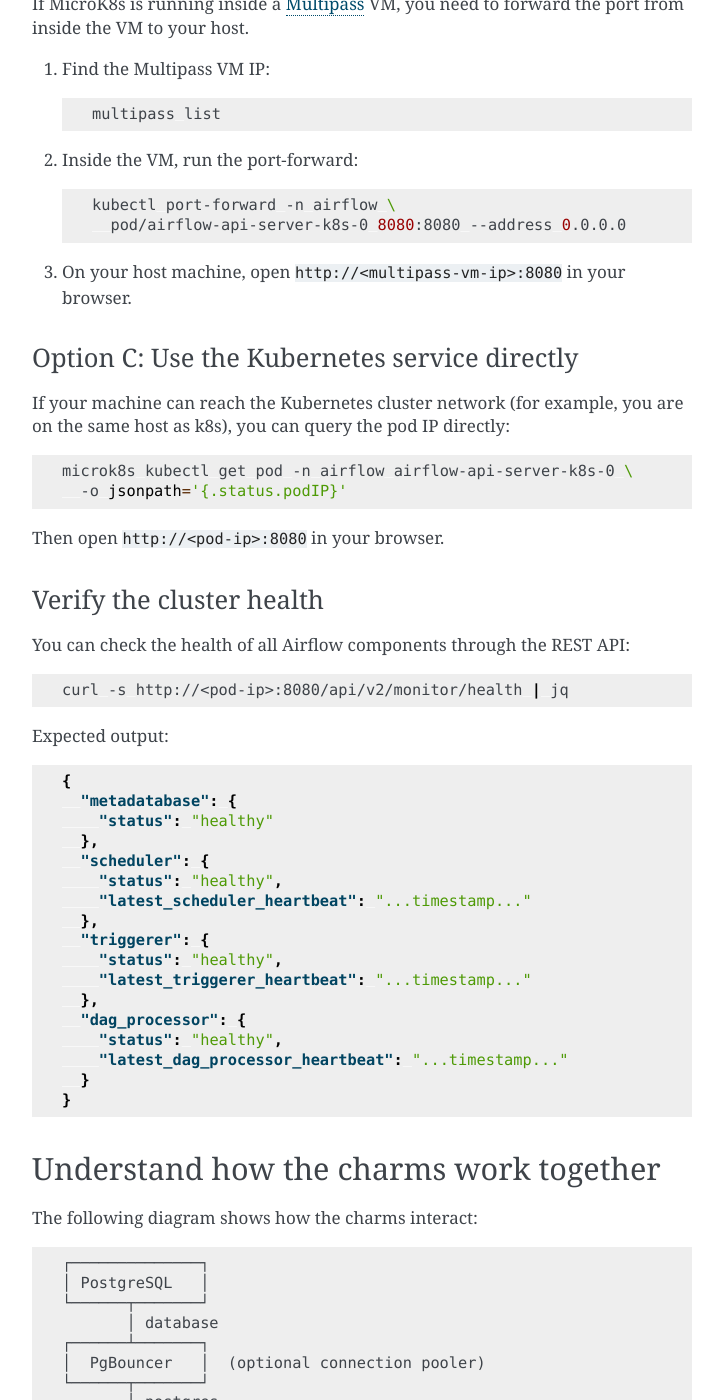
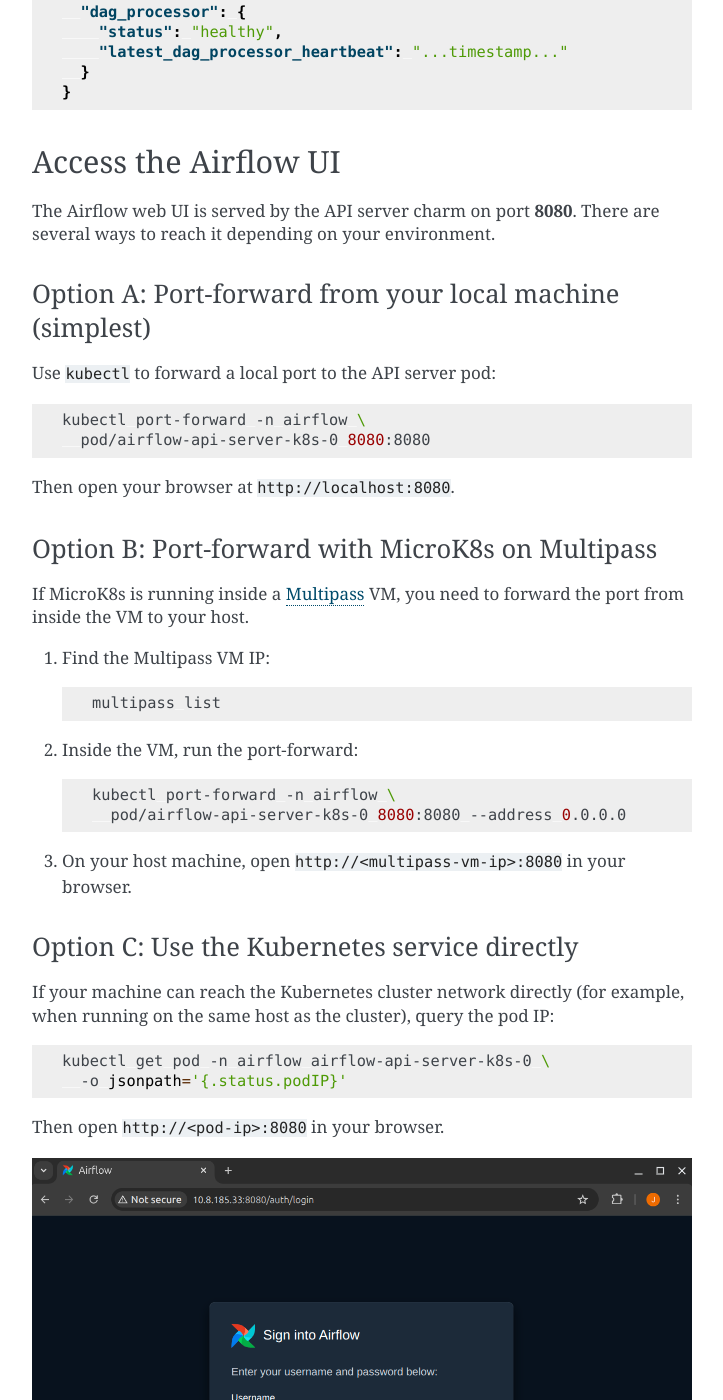
Before and after one commit to canonical/charmed-airflow-documentation, a Sphinx documentation site: the page built from docs/tutorial.rst, in a window 1280 px wide and 1400 px high, scrolled down 4572 px. Shown: the whole window, without its empty margins (388-1111 px from the left). Built offline with Sphinx 7.4.7, drawn with Linux system fonts in a browser that asks for light colours; some of the changed text lies outside the part shown.

Commit message:
docs: Add airflow ui images to tutorial

```diff
--- a/docs/tutorial.rst
+++ b/docs/tutorial.rst
@@ -1,4 +1,4 @@
-.. _Tutorial:
+.. _deploy-airflow-tutorial:
 
 Tutorial: Deploy Airflow with Juju
 ==================================
@@ -60,6 +60,25 @@
 The Charmed Airflow solution consists of several charms that work together.
 This section walks you through deploying each one and wiring them up.
 
+Deploy PostgreSQL and PgBouncer
+~~~~~~~~~~~~~~~~~~~~~~~~~~~~~~~
+
+Airflow requires a PostgreSQL database to store metadata. Deploy PostgreSQL
+and PgBouncer (connection pooler):
+
+.. code-block:: bash
+
+   juju deploy postgresql-k8s --channel=14/stable --trust
+   juju deploy pgbouncer-k8s --trust
+
+.. note::
+
+   **PgBouncer is optional.** PgBouncer acts as a connection pooler, reducing
+   the number of direct connections to PostgreSQL. It is recommended for
+   production workloads but not required. If you skip PgBouncer, integrate the
+   coordinator directly with PostgreSQL instead of PgBouncer in the
+   integration step below.
+
 Deploy the Airflow Coordinator
 ~~~~~~~~~~~~~~~~~~~~~~~~~~~~~~
 
@@ -100,25 +119,6 @@
    * - ``airflow-triggerer-k8s``
      - Handles deferred (asynchronous) tasks.
 
-Deploy PostgreSQL and PgBouncer
-~~~~~~~~~~~~~~~~~~~~~~~~~~~~~~~
-
-Airflow requires a PostgreSQL database to store metadata. Deploy PostgreSQL
-and PgBouncer (connection pooler):
-
-.. code-block:: bash
-
-   juju deploy postgresql-k8s --channel=14/stable --trust
-   juju deploy pgbouncer-k8s --trust
-
-.. note::
-
-   **PgBouncer is optional.** If you prefer a simpler setup, you can skip
-   PgBouncer.
-   PgBouncer is recommended for production workloads because it pools database
-   connections, reducing resource usage on PostgreSQL when many Airflow
-   components connect simultaneously.
-
 .. _integrate-charms:
 
 Integrate the charms
@@ -127,7 +127,7 @@
 Juju *integrations* (also called *relations*) connect the charms so they can
 exchange configuration, endpoints, and credentials automatically.
 
-Integrate PgBouncer with PostgreSQL:
+If you deployed PgBouncer, connect it to PostgreSQL first:
 
 .. code-block:: bash
 
@@ -216,6 +216,36 @@
    pgbouncer-k8s/0*              active    idle   10.1.0.189
    postgresql-k8s/0*             active    idle   10.1.0.2           Primary
 
+Verify the cluster health
+~~~~~~~~~~~~~~~~~~~~~~~~~
+
+You can check the health of all Airflow components through the REST API:
+
+.. code-block:: bash
+
+   curl -s http://<pod-ip>:8080/api/v2/monitor/health | jq
+
+Expected output:
+
+.. code-block:: json
+
+   {
+     "metadatabase": {
+       "status": "healthy"
+     },
+     "scheduler": {
+       "status": "healthy",
+       "latest_scheduler_heartbeat": "...timestamp..."
+     },
+     "triggerer": {
+       "status": "healthy",
+       "latest_triggerer_heartbeat": "...timestamp..."
+     },
+     "dag_processor": {
+       "status": "healthy",
+       "latest_dag_processor_heartbeat": "...timestamp..."
+     }
+   }
 
 .. _access-ui:
 
@@ -262,24 +292,45 @@
 Option C: Use the Kubernetes service directly
 ~~~~~~~~~~~~~~~~~~~~~~~~~~~~~~~~~~~~~~~~~~~~~~
 
-If your machine can reach the Kubernetes cluster network (for example, you are
-on the same host as k8s), you can query the pod IP directly:
+If your machine can reach the Kubernetes cluster network directly (for example,
+when running on the same host as the cluster), query the pod IP:
 
 .. code-block:: bash
 
-   microk8s kubectl get pod -n airflow airflow-api-server-k8s-0 \
+   kubectl get pod -n airflow airflow-api-server-k8s-0 \
      -o jsonpath='{.status.podIP}'
 
 Then open ``http://<pod-ip>:8080`` in your browser.
 
+.. image:: images/airflow-login-ui.png
+   :alt: Airflow Web UI Login
+   :align: center
+
+Retrieve the credentials from the API server pod:
+
+.. code-block:: bash
+
+   kubectl exec -it airflow-api-server-k8s-0 -c airflow-api-server \
+     -n airflow -- cat /opt/airflow/simple_auth_manager_passwords.json.generated
+
+Alternatively, search the API server logs:
+
+.. code-block:: bash
+
+   kubectl logs airflow-api-server-k8s-0 -c airflow-api-server -n airflow | grep -i password
+
+.. image:: images/airflow-ui.png
+   :alt: Airflow Web UI
+   :align: center
+
 Verify the cluster health
 ~~~~~~~~~~~~~~~~~~~~~~~~~
 
-You can check the health of all Airflow components through the REST API:
+With port-forwarding active, confirm all Airflow components are healthy:
 
 .. code-block:: bash
 
-   curl -s http://<pod-ip>:8080/api/v2/monitor/health | jq
+   curl -s http://localhost:8080/api/v2/monitor/health | jq
 
 Expected output:
 
@@ -321,11 +371,11 @@
    │  PgBouncer   │  (optional connection pooler)
    └──────┬───────┘
           │ postgres
-   ┌──────┴───────────────────────┐
-   │   Airflow Coordinator        │
-   │  • Runs DB migrations        │
-   │  • Generates airflow.cfg     │
-   │  • Manages secrets           │
+   ┌──────┴───────────────────────────────┐
+   │   Airflow Coordinator                │
+   │  • Runs DB migrations                │
+   │  • Generates airflow.cfg             │
+   │  • Manages secrets                   │
    └──┬────────┬───────────┬─────────┬────┘
       │        │           │         │  airflow-coordinator
    ┌──┴───┐ ┌──┴──────┐ ┌──┴──────┐ ┌┴────────┐
```
Also changed, not shown: other parts of docs/tutorial.rst (+3 -4 lines), docs/images/airflow-login-ui.png (added), docs/images/airflow-ui.png (added).
